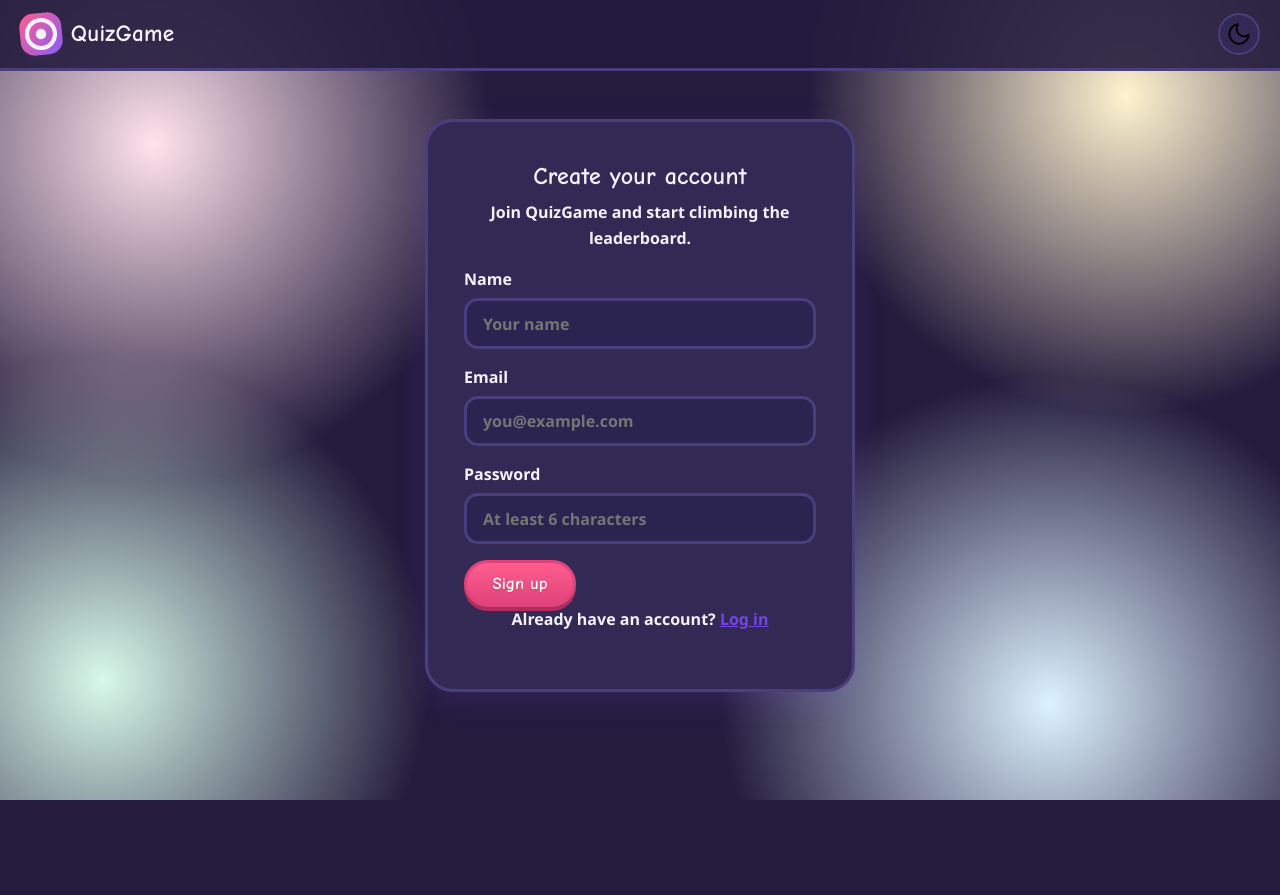
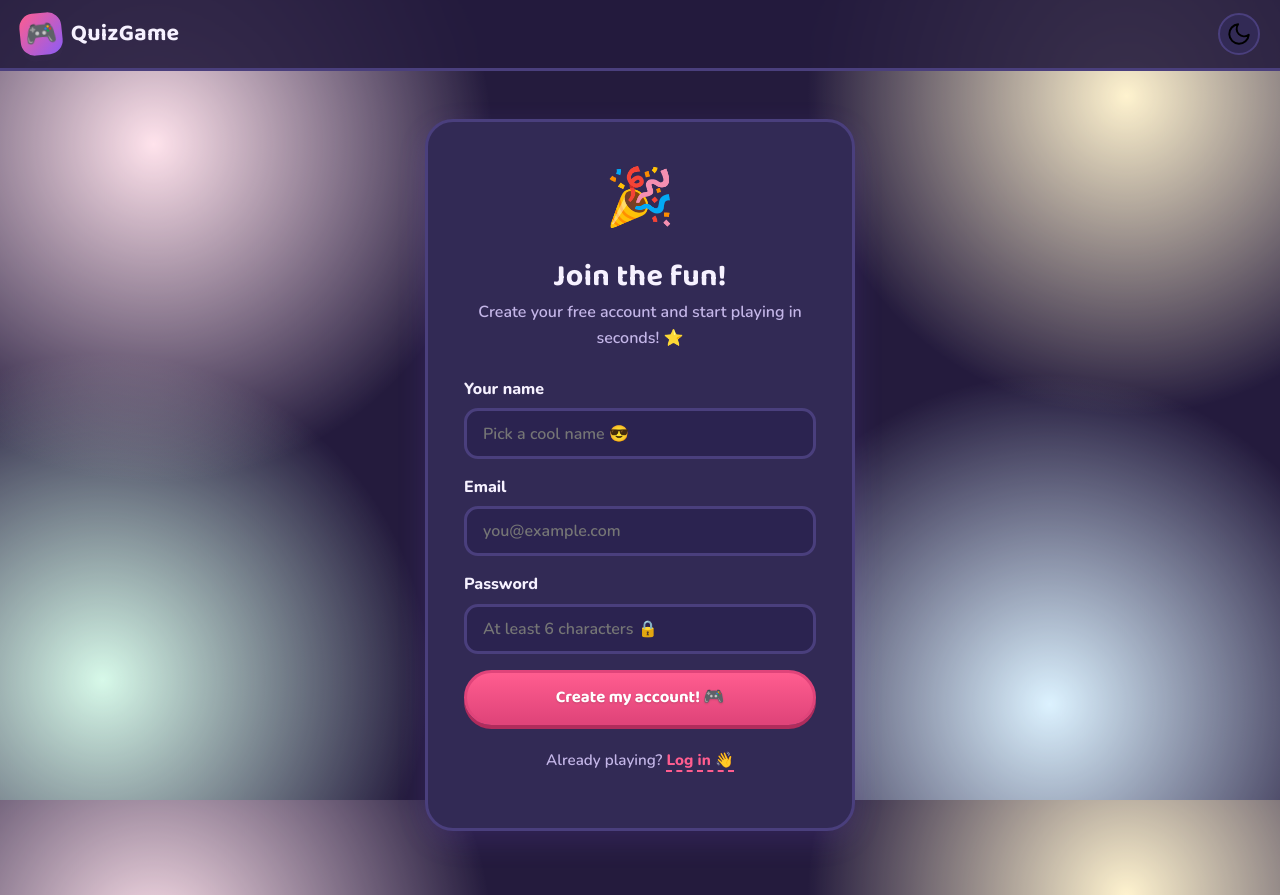
Before and after one commit to Tufail2004/Quiz-Game, a plain HTML site: page frontend/register.html in a window 1280 px wide. Before the commit the page ends 800 px from the top, so only its background shows below. Drawn offline with nearby package versions, Linux system fonts and the light colour scheme.

Commit message:
Kids redesign: playful register page

```diff
--- a/frontend/register.html
+++ b/frontend/register.html
@@ -1,57 +1,45 @@
 <!DOCTYPE html>
-<html lang="en" data-theme="dark">
+<html lang="en" data-theme="light">
 <head>
   <meta charset="UTF-8" />
   <meta name="viewport" content="width=device-width, initial-scale=1.0" />
-  <title>Sign up — QuizGame</title>
+  <title>Join free — QuizGame 🎉</title>
   <link rel="preconnect" href="https://fonts.googleapis.com" />
   <link rel="preconnect" href="https://fonts.gstatic.com" crossorigin />
-  <link href="https://fonts.googleapis.com/css2?family=Inter:wght@400;500;600;700&family=Space+Grotesk:wght@500;600;700&display=swap" rel="stylesheet" />
+  <link href="https://fonts.googleapis.com/css2?family=Baloo+2:wght@500;600;700;800&family=Nunito:wght@400;600;700;800&display=swap" rel="stylesheet" />
   <link rel="stylesheet" href="css/style.css" />
   <link rel="stylesheet" href="css/auth.css" />
 </head>
 <body>
   <nav class="navbar">
     <a href="index.html" class="logo" aria-label="QuizGame home">
-      <span class="logo-mark" aria-hidden="true">
-        <svg viewBox="0 0 24 24" fill="none" stroke="currentColor" stroke-width="2.4" stroke-linecap="round">
-          <circle cx="12" cy="12" r="8" />
-          <circle cx="12" cy="12" r="3" fill="currentColor" stroke="none" />
-        </svg>
-      </span>
+      <span class="logo-mark" aria-hidden="true">🎮</span>
       <span class="logo-word">QuizGame</span>
     </a>
     <div class="nav-right">
-      <button id="themeToggle" class="icon-btn" title="Toggle light/dark mode" aria-label="Toggle color theme"></button>
+      <button id="themeToggle" class="icon-btn" title="Day / night mode" aria-label="Toggle color theme"></button>
     </div>
   </nav>
 
   <main class="auth-page">
-    <div class="auth-card fade-in">
-      <h2>Create your account</h2>
-      <p class="auth-sub">Join QuizGame and start climbing the leaderboard.</p>
-
+    <div class="auth-card tape">
+      <span class="mascot" aria-hidden="true">🎉</span>
+      <h1>Join the fun!</h1>
+      <p class="sub">Create your free account and start playing in seconds! ⭐</p>
       <div id="formError" class="error-box hidden"></div>
-
       <form id="registerForm" novalidate>
-        <label>
-          Name
-          <input type="text" id="name" placeholder="Your name" required autocomplete="name" />
+        <label>Your name
+          <input type="text" id="name" required placeholder="Pick a cool name 😎" autocomplete="name" />
         </label>
-        <label>
-          Email
-          <input type="email" id="email" placeholder="you@example.com" required autocomplete="email" />
+        <label>Email
+          <input type="email" id="email" required placeholder="you@example.com" autocomplete="email" />
         </label>
-        <label>
-          Password
-          <input type="password" id="password" placeholder="At least 6 characters" required minlength="6" autocomplete="new-password" />
+        <label>Password
+          <input type="password" id="password" required minlength="6" placeholder="At least 6 characters 🔒" autocomplete="new-password" />
         </label>
-        <button type="submit" class="btn btn-primary btn-block" id="submitBtn">Sign up</button>
+        <button type="submit" class="btn btn-primary" id="submitBtn" style="width:100%">Create my account! 🎮</button>
       </form>
-
-      <p class="auth-switch">
-        Already have an account? <a href="login.html">Log in</a>
-      </p>
+      <p class="auth-alt">Already playing? <a href="login.html">Log in 👋</a></p>
     </div>
   </main>
 
```
